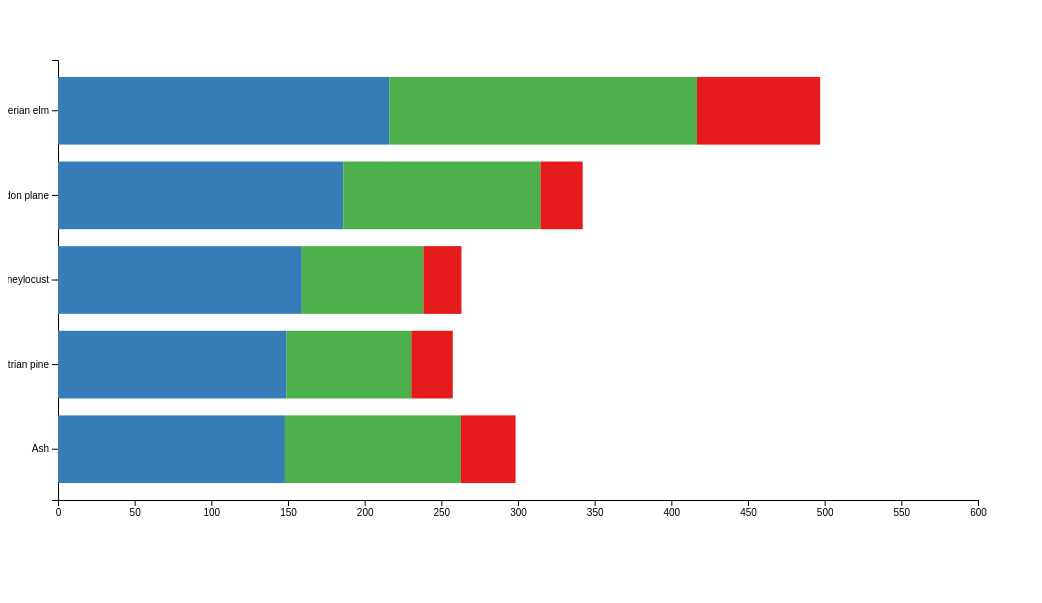
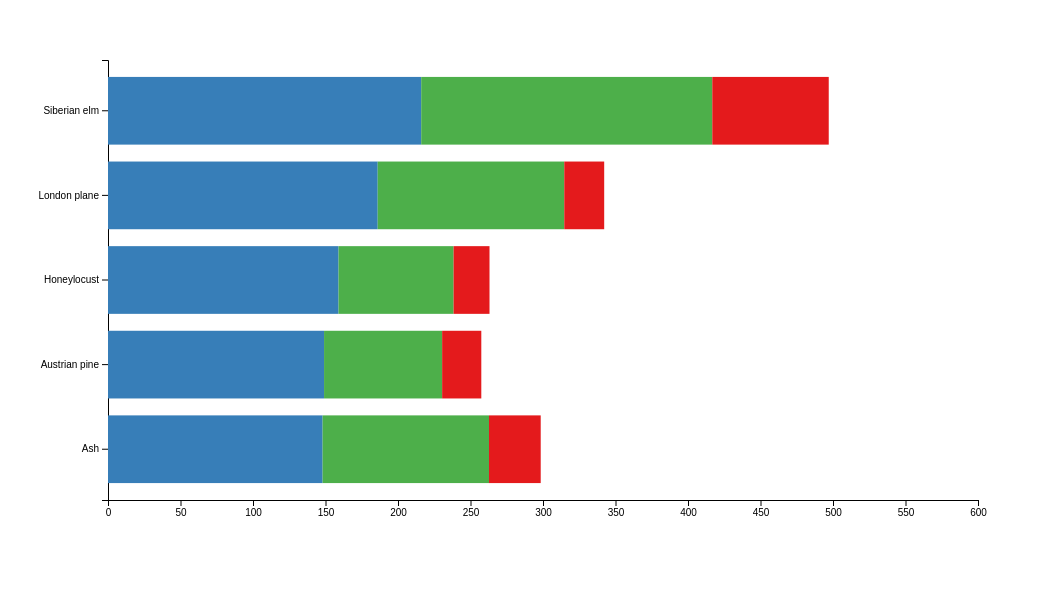
Before and after one commit to Mjdmhmdi/DV_5M_Tree_dataset, a plain HTML site: page stacked chart bar.html in a window 1280 px wide. Shown: the part 680-1283 px from the top of the page, without its empty margins (0-1042 px from the left). Drawn offline with nearby package versions, Linux system fonts and the light colour scheme.

Commit message:
Update stacked chart bar.html

```diff
--- a/stacked chart bar.html
+++ b/stacked chart bar.html
@@ -58,7 +58,7 @@
 
 <script>
   // set the dimensions and margins of the graph
-  var margin = { top: 10, right: 30, bottom: 100, left: 50 },
+  var margin = { top: 10, right: 30, bottom: 100, left: 100 },
     width = 1000 - margin.left - margin.right,
     height = 550 - margin.top - margin.bottom;
 
```
